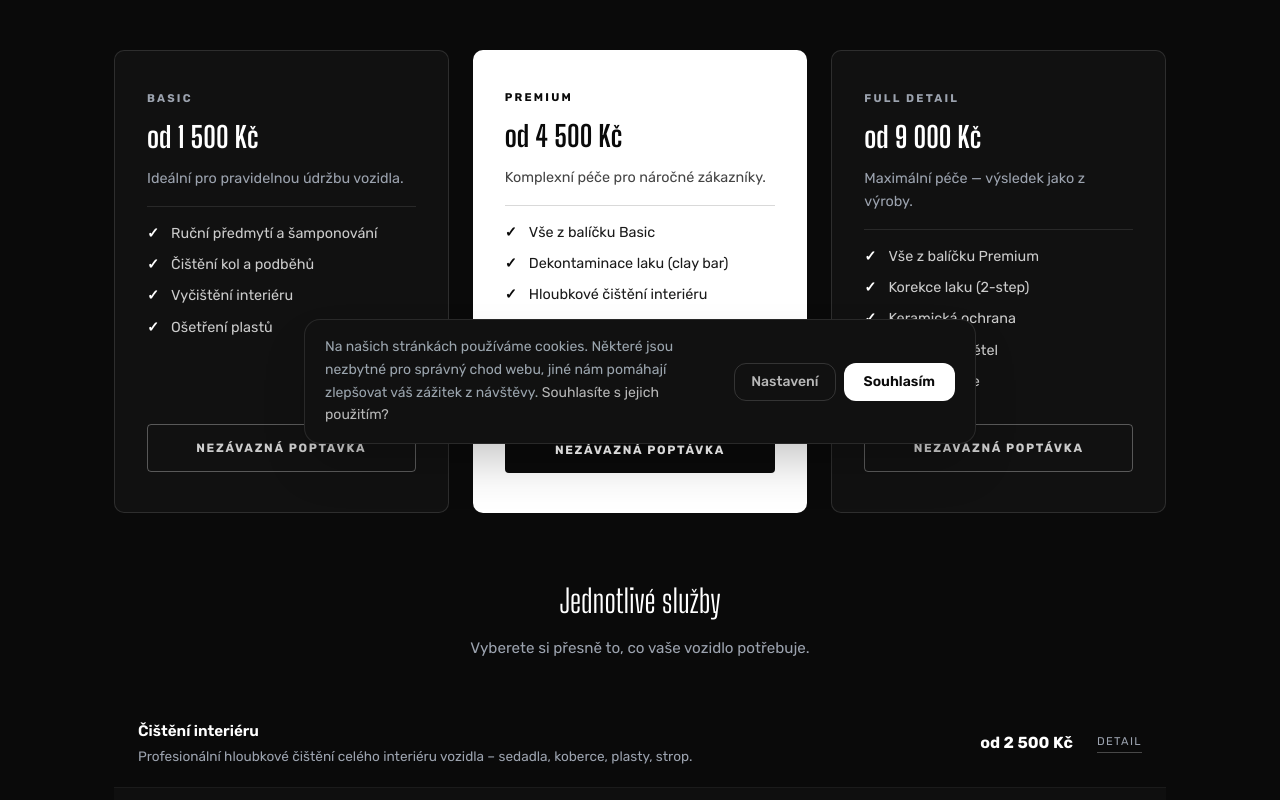
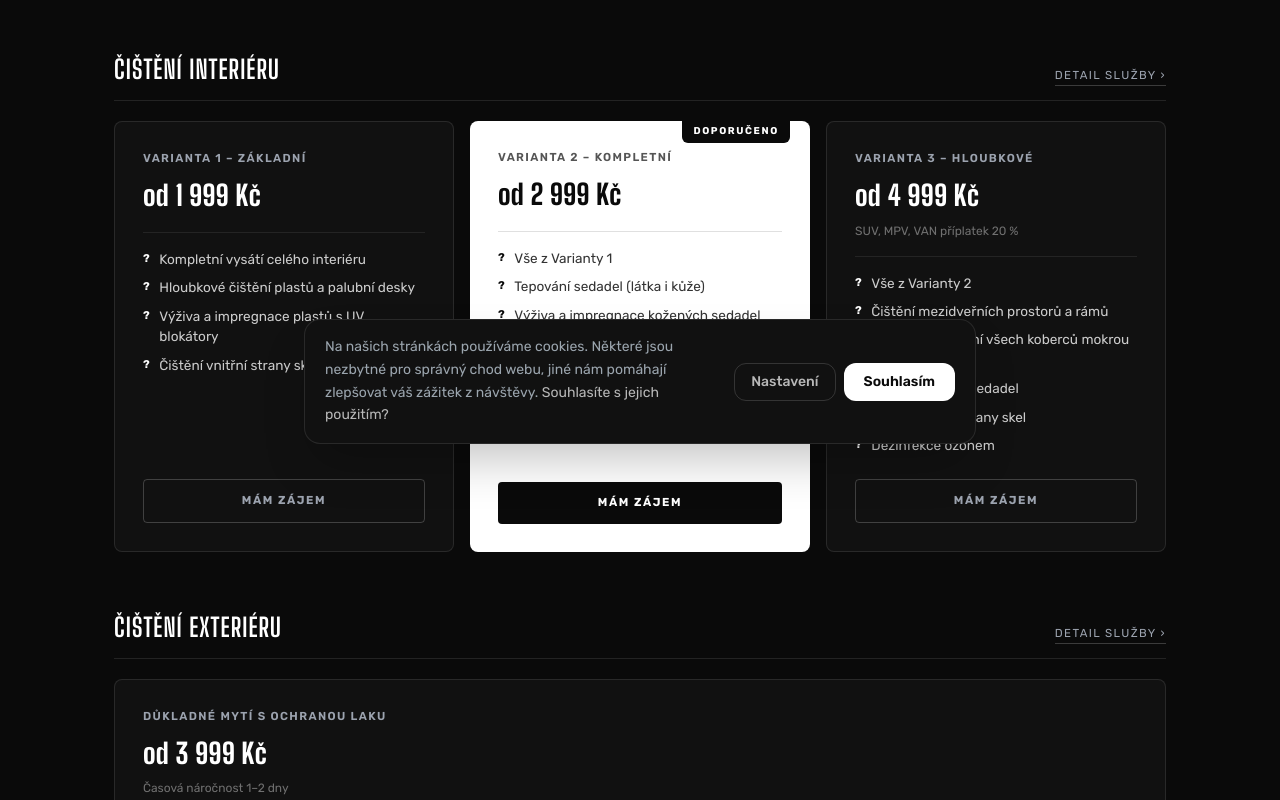
Before and after one commit to MarekSmooth/MN-Shine, a Next.js app: page /cenik in a window 1280 px wide. Shown: the part 340-1140 px from the top of the page. Built offline with nearby package versions, Linux system fonts and the light colour scheme.

Commit message:
update cenik with new services and prices

```diff
--- a/src/app/cenik/page.tsx
+++ b/src/app/cenik/page.tsx
@@ -1,51 +1,122 @@
 import type { Metadata } from 'next';
 import Link from 'next/link';
-import { services } from '@/data/services';
 
 export const metadata: Metadata = {
   title: 'Ceník služeb | MN Shine Detailing Brno',
   description: 'Ceník auto detailingu MN Shine Brno. Čištění interiéru, exteriéru, keramická ochrana laku, renovace a leštění. Ceny od 500 Kč.',
 };
 
-const packages = [
+type Variant = { name: string; price: string; items: string[]; recommended?: boolean; note?: string };
+type ServiceGroup = { id: string; name: string; href: string; variants: Variant[] };
+
+const priceCategories: ServiceGroup[] = [
   {
-    name: 'Basic',
-    price: 'od 1 500 Kč',
-    description: 'Ideální pro pravidelnou údržbu vozidla.',
-    items: [
-      'Ruční předmytí a šamponování',
-      'Čištění kol a podběhů',
-      'Vyčištění interiéru',
-      'Ošetření plastů',
-    ],
-    highlight: false,
+    id: 'cisteni-interieru',
+    name: 'Čištění interiéru',
+    href: '/sluzby/cisteni-interieru-brno',
+    variants: [
+      {
+        name: 'Varianta 1 – Základní',
+        price: 'od 1 999 Kč',
+        items: ['Kompletní vysátí celého interiéru', 'Hloubkové čištění plastů a palubní desky', 'Výživa a impregnace plastů s UV blokátory', 'Čištění vnitřní strany skel'],
       },
       {
-    name: 'Premium',
-    price: 'od 4 500 Kč',
-    description: 'Komplexní péče pro náročné zákazníky.',
-    items: [
-      'Vše z balíčku Basic',
-      'Dekontaminace laku (clay bar)',
-      'Hloubkové čištění interiéru',
-      'Strojní leštění (1-step)',
-      'Vosk nebo sealant',
-    ],
-    highlight: true,
+        name: 'Varianta 2 – Kompletní',
+        price: 'od 2 999 Kč',
+        items: ['Vše z Varianty 1', 'Tepování sedadel (látka i kůže)', 'Výživa a impregnace kožených sedadel', 'Hloubkové čištění koberečků', 'Impregnace gumových těsnění dveří'],
+        recommended: true,
       },
       {
-    name: 'Full Detail',
-    price: 'od 9 000 Kč',
-    description: 'Maximální péče — výsledek jako z výroby.',
-    items: [
-      'Vše z balíčku Premium',
-      'Korekce laku (2-step)',
-      'Keramická ochrana',
-      'Renovace světel',
-      'Ošetření kůže',
+        name: 'Varianta 3 – Hloubkové',
+        price: 'od 4 999 Kč',
+        items: ['Vše z Varianty 2', 'Čištění mezidveřních prostorů a rámů', 'Hloubkové čištění všech koberců mokrou cestou', 'Čištění kolejnic sedadel', 'Čištění vnější strany skel', 'Dezinfekce ozonem'],
+        note: 'SUV, MPV, VAN příplatek 20 %',
+      },
     ],
-    highlight: false,
   },
+  {
+    id: 'cisteni-exterieru',
+    name: 'Čištění exteriéru',
+    href: '/sluzby/cisteni-exterieru-brno',
+    variants: [
+      {
+        name: 'Důkladné mytí s ochranou laku',
+        price: 'od 3 999 Kč',
+        items: ['Předmytí aktivní pěnou', 'Šetrné ruční mytí karoserie', 'Čištění disků a kol', 'Chemická dekontaminace laku', 'Sušení mikrofibrovou utěrkou', 'Zbavení laku zbytků mastnoty', 'Nanesení ochrany laku (vosk nebo keramika)'],
+        note: 'Časová náročnost 1–2 dny',
+      },
+    ],
+  },
+  {
+    id: 'renovace-laku',
+    name: 'Renovace laku',
+    href: '/sluzby/renovace-laku-brno',
+    variants: [
+      {
+        name: 'Jednokroková renovace',
+        price: 'od 6 999 Kč',
+        items: ['Ruční mytí a dekontaminace laku', 'Chemická i mechanická dekontaminace', 'Jednokrokové strojní leštění', 'Odstranění lehčích defektů a swirlmarks', 'Sjednocení lesku po celé karoserii'],
+        note: 'Časová náročnost 2–3 dny',
+      },
+      {
+        name: 'Vícekroková renovace',
+        price: 'od 11 999 Kč',
+        items: ['Ruční mytí a dekontaminace laku', 'Chemická i mechanická dekontaminace', 'Vícekolové strojní leštění', 'Maximální korekce škrábanců a defektů', 'Dosažení maximálního lesku a hloubky laku'],
+        recommended: true,
+        note: 'Časová náročnost 3–5 dní',
+      },
+    ],
+  },
+  {
+    id: 'ochrana-laku',
+    name: 'Ochrana laku',
+    href: '/sluzby/ochrana-laku-brno',
+    variants: [
+      {
+        name: 'Voskování',
+        price: 'od 2 500 Kč',
+        items: ['Aplikace prémiového tuhého vosku', 'Ochrana po dobu až 12 měsíců', 'Přirozený lesk a hloubka laku', 'Hydrofobní efekt', 'Cenově dostupná sezónní péče'],
+      },
+      {
+        name: 'Keramický povlak',
+        price: 'od 4 999 Kč',
+        items: ['Trvalá chemická vazba s povrchem laku', 'Ochrana na 2–5 let', 'Výrazný hydrofobní efekt', 'UV ochrana a odolnost vůči chemii', 'Výrazně snazší každodenní údržba'],
+        recommended: true,
+      },
+    ],
+  },
+  {
+    id: 'renovace-svetel',
+    name: 'Renovace světlometů',
+    href: '/sluzby/renovace-svetel-brno',
+    variants: [
+      {
+        name: 'Renovace světlometů',
+        price: '1 000 Kč / kus',
+        items: ['Odstranění zakalenosti a žloutnutí krytu', 'Strojní leštění plastového krytu', 'Aplikace ochranného povlaku', 'Výrazné zlepšení prostupnosti světla', 'Prodloužení životnosti světlometů'],
+      },
+    ],
+  },
+  {
+    id: 'oprava-kuze',
+    name: 'Oprava kůže',
+    href: '/sluzby/renovace-kuze-brno',
+    variants: [
+      {
+        name: 'Oprava a renovace kůže',
+        price: 'od 2 500 Kč',
+        items: ['Hloubkové čištění kůže', 'Odstraňování skvrn a zašlých nečistot', 'Ošetření regeneračním kondicionérem', 'Obnova barvy dle potřeby', 'Ochranný nátěr kůže'],
+        note: 'Cena dle míry a druhu poškození',
+      },
+    ],
+  },
+];
+
+const additionalServices = [
+  { name: 'Drobné leštění', price: '1 100 Kč' },
+  { name: 'Dezinfekce ozonem', price: '500 Kč' },
+  { name: 'Tekuté stěrače', price: 'od 500 Kč' },
+  { name: 'Oprava škrábanců', price: '500 – 4 999 Kč', note: 'Dle velikosti a hloubky škrábance' },
 ];
 
 export default function CenikPage() {
@@ -66,109 +137,106 @@ export default function CenikPage() {
           </p>
         </div>
 
-        {/* Packages */}
-        <div style={{ display: 'grid', gridTemplateColumns: 'repeat(auto-fit, minmax(280px, 1fr))', gap: '1.5rem', marginBottom: '4rem' }}>
-          {packages.map(pkg => (
+        {/* Service categories with variants */}
+        <div style={{ display: 'flex', flexDirection: 'column', gap: '3.5rem', marginBottom: '4rem' }}>
+          {priceCategories.map((cat) => (
+            <div key={cat.id}>
+              {/* Category heading */}
+              <div style={{ display: 'flex', alignItems: 'baseline', justifyContent: 'space-between', flexWrap: 'wrap', gap: '0.5rem', marginBottom: '1.25rem', paddingBottom: '0.75rem', borderBottom: '1px solid rgba(255,255,255,0.1)' }}>
+                <h2 style={{ fontFamily: "'Big Shoulders Display', sans-serif", fontSize: '1.6rem', color: '#FFFFFF', fontWeight: 700, textTransform: 'uppercase', letterSpacing: '0.04em', margin: 0 }}>
+                  {cat.name}
+                </h2>
+                <Link href={cat.href} style={{ color: '#9CA3AF', fontSize: '0.72rem', letterSpacing: '0.12em', textTransform: 'uppercase', textDecoration: 'none', borderBottom: '1px solid rgba(255,255,255,0.2)', paddingBottom: '1px' }}>
+                  Detail služby ›
+                </Link>
+              </div>
+
+              {/* Variants grid */}
+              <div style={{ display: 'grid', gridTemplateColumns: 'repeat(auto-fit, minmax(260px, 1fr))', gap: '1rem' }}>
+                {cat.variants.map((v) => (
                   <div
-              key={pkg.name}
+                    key={v.name}
                     style={{
-                backgroundColor: pkg.highlight ? '#FFFFFF' : '#111111',
-                border: pkg.highlight ? 'none' : '1px solid rgba(255,255,255,0.12)',
-                borderRadius: '10px',
-                padding: '2.5rem 2rem',
+                      backgroundColor: v.recommended ? '#FFFFFF' : '#111111',
+                      border: v.recommended ? 'none' : '1px solid rgba(255,255,255,0.1)',
+                      borderRadius: '8px',
+                      padding: '1.75rem',
                       display: 'flex',
                       flexDirection: 'column',
                       gap: '1rem',
+                      position: 'relative',
                     }}
                   >
+                    {v.recommended && (
+                      <div style={{ position: 'absolute', top: '-1px', right: '1.25rem', backgroundColor: '#0a0a0a', color: '#FFFFFF', fontSize: '0.62rem', fontWeight: 700, letterSpacing: '0.16em', textTransform: 'uppercase', padding: '0.25rem 0.7rem', borderRadius: '0 0 6px 6px' }}>
+                        Doporučeno
+                      </div>
+                    )}
                     <div>
-                <div style={{ fontSize: '0.7rem', fontWeight: 700, letterSpacing: '0.2em', textTransform: 'uppercase', color: pkg.highlight ? '#0a0a0a' : '#9CA3AF', marginBottom: '0.5rem' }}>
-                  {pkg.name}
+                      <div style={{ fontSize: '0.72rem', fontWeight: 600, letterSpacing: '0.12em', textTransform: 'uppercase', color: v.recommended ? '#555555' : '#9CA3AF', marginBottom: '0.4rem' }}>
+                        {v.name}
                       </div>
-                <div style={{ fontFamily: "'Big Shoulders Display', sans-serif", fontSize: '1.8rem', fontWeight: 700, color: pkg.highlight ? '#0a0a0a' : '#FFFFFF' }}>
-                  {pkg.price}
+                      <div style={{ fontFamily: "'Big Shoulders Display', sans-serif", fontSize: '1.75rem', fontWeight: 800, color: v.recommended ? '#0a0a0a' : '#FFFFFF', letterSpacing: '0.01em' }}>
+                        {v.price}
                       </div>
-                <p style={{ color: pkg.highlight ? '#444444' : '#9CA3AF', fontSize: '0.9rem', marginTop: '0.5rem', lineHeight: 1.6 }}>
-                  {pkg.description}
-                </p>
+                      {v.note && (
+                        <div style={{ fontSize: '0.75rem', color: v.recommended ? '#777777' : 'rgba(255,255,255,0.4)', marginTop: '0.35rem' }}>
+                          {v.note}
                         </div>
-              <div style={{ width: '100%', height: '1px', backgroundColor: pkg.highlight ? 'rgba(0,0,0,0.15)' : 'rgba(255,255,255,0.1)' }} />
-              <ul style={{ listStyle: 'none', padding: 0, margin: 0, display: 'flex', flexDirection: 'column', gap: '0.6rem' }}>
-                {pkg.items.map(item => (
-                  <li key={item} style={{ display: 'flex', alignItems: 'flex-start', gap: '0.75rem', color: pkg.highlight ? '#1a1a1a' : '#CCCCCC', fontSize: '0.9rem', lineHeight: 1.5 }}>
-                    <span style={{ color: pkg.highlight ? '#0a0a0a' : '#FFFFFF', fontWeight: 700, flexShrink: 0 }}>✓</span>
+                      )}
+                    </div>
+                    <div style={{ width: '100%', height: '1px', backgroundColor: v.recommended ? 'rgba(0,0,0,0.12)' : 'rgba(255,255,255,0.08)' }} />
+                    <ul style={{ listStyle: 'none', padding: 0, margin: 0, display: 'flex', flexDirection: 'column', gap: '0.5rem' }}>
+                      {v.items.map(item => (
+                        <li key={item} style={{ display: 'flex', alignItems: 'flex-start', gap: '0.6rem', color: v.recommended ? '#333333' : '#CCCCCC', fontSize: '0.85rem', lineHeight: 1.5 }}>
+                          <span style={{ color: v.recommended ? '#0a0a0a' : '#FFFFFF', fontWeight: 700, fontSize: '0.7rem', lineHeight: '1.8', flexShrink: 0 }}>?</span>
                           {item}
                         </li>
                       ))}
                     </ul>
-              <div style={{ marginTop: 'auto', paddingTop: '1rem' }}>
+                    <div style={{ marginTop: 'auto', paddingTop: '0.5rem' }}>
                       <Link
                         href="/kontakt"
                         style={{
                           display: 'block',
                           textAlign: 'center',
-                    padding: '0.875rem',
+                          padding: '0.75rem',
                           borderRadius: '4px',
                           textDecoration: 'none',
-                    fontSize: '0.75rem',
+                          fontSize: '0.72rem',
                           fontWeight: 700,
                           letterSpacing: '0.14em',
                           textTransform: 'uppercase',
-                    backgroundColor: pkg.highlight ? '#0a0a0a' : 'transparent',
-                    color: pkg.highlight ? '#FFFFFF' : '#CCCCCC',
-                    border: pkg.highlight ? 'none' : '1px solid rgba(255,255,255,0.3)',
-                    transition: 'opacity 0.2s',
+                          backgroundColor: v.recommended ? '#0a0a0a' : 'transparent',
+                          color: v.recommended ? '#FFFFFF' : '#9CA3AF',
+                          border: v.recommended ? 'none' : '1px solid rgba(255,255,255,0.2)',
                         }}
                       >
-                  Nezávazná poptávka
+                        Mám zájem
                       </Link>
                     </div>
                   </div>
                 ))}
               </div>
+            </div>
+          ))}
+        </div>
 
-        {/* Individual services */}
+        {/* Additional services */}
         <div style={{ marginBottom: '4rem' }}>
-          <h2 style={{ fontFamily: "'Big Shoulders Display', sans-serif", fontSize: 'clamp(1.5rem, 3vw, 2rem)', color: '#FFFFFF', marginBottom: '0.75rem', textAlign: 'center' }}>
-            Jednotlivé služby
+          <h2 style={{ fontFamily: "'Big Shoulders Display', sans-serif", fontSize: '1.6rem', color: '#FFFFFF', fontWeight: 700, textTransform: 'uppercase', letterSpacing: '0.04em', marginBottom: '1.25rem', paddingBottom: '0.75rem', borderBottom: '1px solid rgba(255,255,255,0.1)' }}>
+            Doplňkové služby
           </h2>
-          <p style={{ color: '#9CA3AF', textAlign: 'center', marginBottom: '2.5rem', fontSize: '0.95rem' }}>
-            Vyberete si přesně to, co vaše vozidlo potřebuje.
-          </p>
-          <div style={{ display: 'flex', flexDirection: 'column', gap: '0' }}>
-            {services.map((service, idx) => (
-              <div
-                key={service.id}
-                style={{
-                  display: 'flex',
-                  alignItems: 'center',
-                  justifyContent: 'space-between',
-                  padding: '1.25rem 1.5rem',
-                  borderBottom: idx < services.length - 1 ? '1px solid rgba(255,255,255,0.07)' : 'none',
-                  backgroundColor: idx % 2 === 0 ? 'transparent' : 'rgba(255,255,255,0.02)',
-                  gap: '1rem',
-                  flexWrap: 'wrap' as const,
-                }}
-              >
+          <div style={{ display: 'flex', flexDirection: 'column' }}>
+            {additionalServices.map((s, idx) => (
+              <div key={s.name} style={{ display: 'flex', alignItems: 'center', justifyContent: 'space-between', padding: '1rem 0', borderBottom: idx < additionalServices.length - 1 ? '1px solid rgba(255,255,255,0.06)' : 'none' }}>
                 <div>
-                  <div style={{ color: '#FFFFFF', fontWeight: 600, fontSize: '0.95rem', marginBottom: '0.2rem' }}>
-                    {service.title}
+                  <span style={{ color: '#CCCCCC', fontSize: '0.95rem' }}>{s.name}</span>
+                  {'note' in s && s.note && (
+                    <div style={{ color: 'rgba(255,255,255,0.35)', fontSize: '0.75rem', marginTop: '0.2rem' }}>{s.note}</div>
+                  )}
                 </div>
-                  <div style={{ color: '#9CA3AF', fontSize: '0.85rem', lineHeight: 1.5 }}>
-                    {service.shortDescription}
-                  </div>
-                </div>
-                <div style={{ display: 'flex', alignItems: 'center', gap: '1.5rem', flexShrink: 0 }}>
-                  <span style={{ color: '#FFFFFF', fontWeight: 700, fontSize: '1rem', whiteSpace: 'nowrap' as const }}>
-                    {service.price ?? 'na dotaz'}
-                  </span>
-                  <Link
-                    href={`/sluzby/${service.slug}`}
-                    style={{ color: '#9CA3AF', fontSize: '0.7rem', letterSpacing: '0.12em', textTransform: 'uppercase', textDecoration: 'none', borderBottom: '1px solid rgba(255,255,255,0.25)', paddingBottom: '1px', whiteSpace: 'nowrap' as const }}
-                  >
-                    Detail
-                  </Link>
-                </div>
+                <span style={{ color: '#FFFFFF', fontWeight: 700, fontSize: '0.95rem', whiteSpace: 'nowrap' }}>{s.price}</span>
               </div>
             ))}
           </div>
```
Lines whose indentation alone changed are shown as unchanged.
